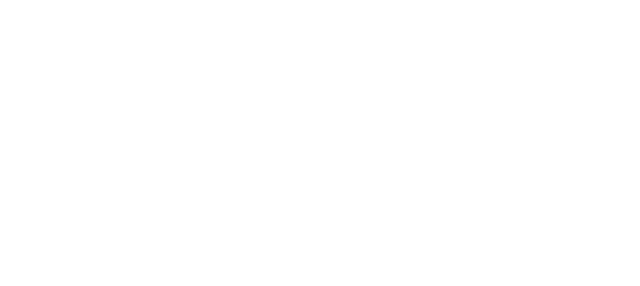
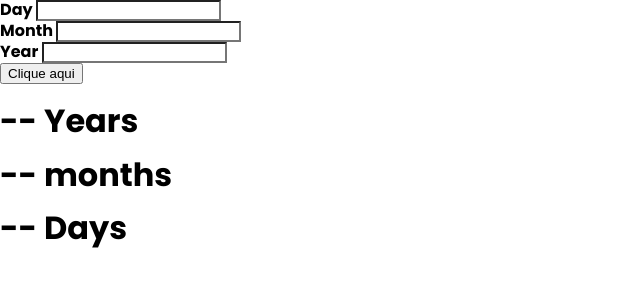
Before and after one commit to BBML-DEV/age-calculator, a plain HTML site: page index.html in a window 1280 px wide. Shown: the whole page, without its empty margins (0-640 px from the left). Drawn offline with Linux system fonts and the light colour scheme.

Commit message:
Estrutra inicial do HTML

```diff
--- a/index.html
+++ b/index.html
@@ -15,7 +15,36 @@
 </head>
     <body>
 
+        <main class="container">
+            <section class="container__data">
+                <div>
+                    <label for="">Day</label>
+                    <input type="text" class="day">
+                </div>
 
+                <div>
+                    <label for="">Month</label>
+                    <input type="text" class="Month">
+                </div>
+
+                <div>
+                    <label for="">Year</label>
+                    <input type="text" class="Year">
+                </div>
+            </section>
+
+            <section class="container__btn">
+                <div class="separator"></div>
+                <button type="button"> Clique aqui </button>
+            </section>
+
+
+            <div class="container__response">
+                <h1><span>--</span> Years</h1>
+                <h1><span>--</span> months</h1>
+                <h1><span>--</span> Days</h1>
+            </div>
+        </main>
 
 
 
```
